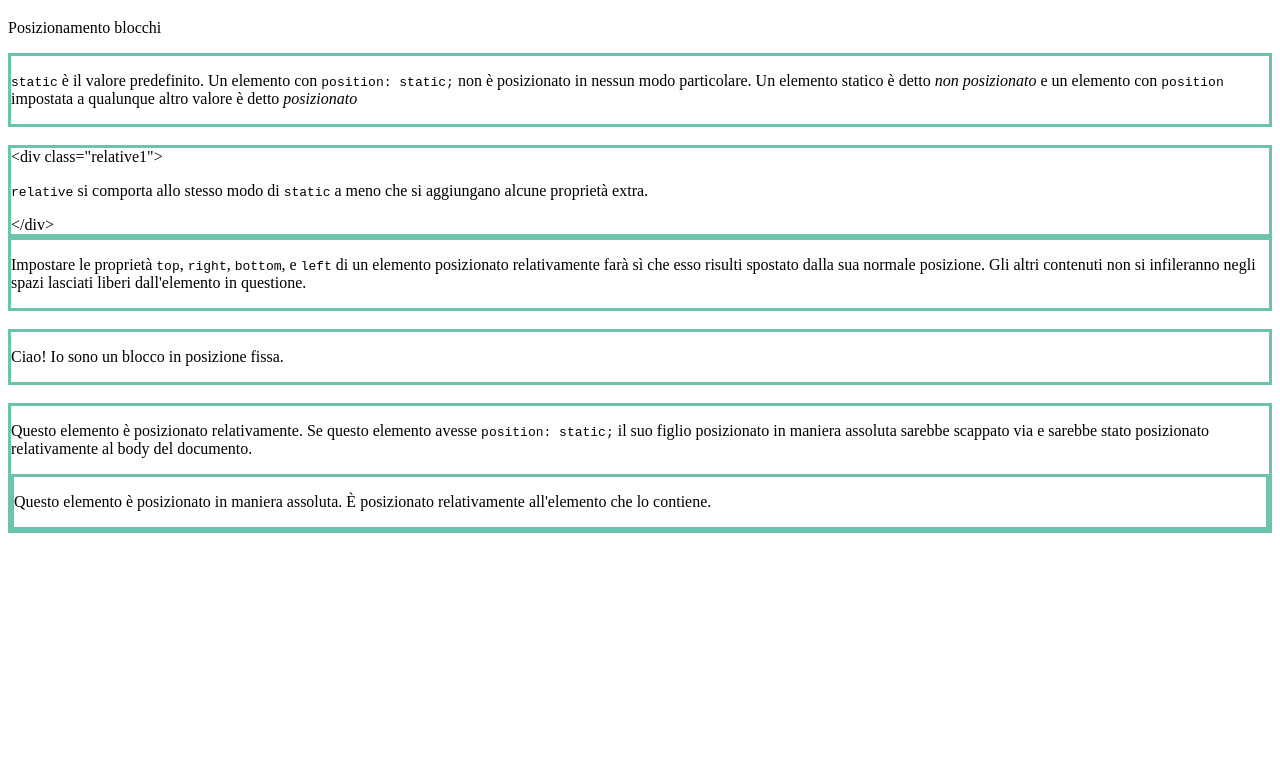
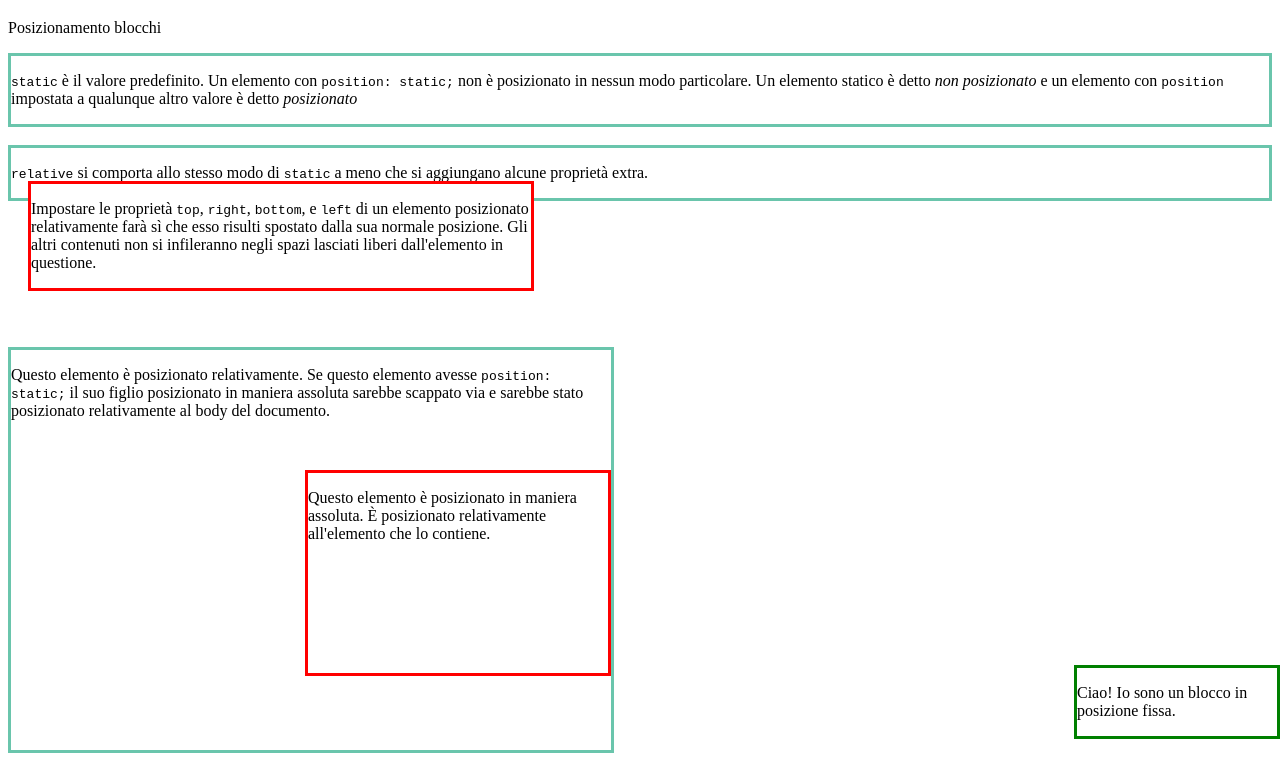
Before and after one commit to aeisolution/insolera-web-grafica, a plain HTML site: page Lezione1/01 - HTML/05-position.html in a window 1280 px wide. Shown: the part 61-822 px from the top of the page. Before the commit the page ends 800 px from the top, so only its background shows below. Drawn offline with Linux system fonts and the light colour scheme.

Commit message:
posizionamento box su pagina web

```diff
--- a/Lezione1/01 - HTML/05-position.html
+++ b/Lezione1/01 - HTML/05-position.html
@@ -10,10 +10,52 @@
         border: solid #6AC5AC 3px;
       }
 
+      .elem-red {
+        border-color: red;
+      }
+
+      .elem-green {
+        border-color: green;
+      }
+
       /*
         1. Impostare i vari tipi di posizione
       */
+      .static {
+        position: static;
+      }
 
+      .relative1 {
+        position: relative;
+      }
+      .relative2 {
+        position: relative;
+        top: -20px;
+        left: 20px;
+        background-color: white;
+        width: 500px;
+      }
+
+      .fixed {
+        position: fixed;
+        bottom: 0;
+        right: 0;
+        width: 200px;
+        background-color: white;
+      }
+
+      .relative {
+        position: relative;
+        width: 600px;
+        height: 400px;
+      }
+      .absolute {
+        position: absolute;
+        top: 120px;
+        right: 0;
+        width: 300px;
+        height: 200px;
+      }
     </style>
   </head>
   <body>
@@ -29,11 +71,9 @@
     <br>
 
     <div class="relative1 elem">
-      <span class="label">&lt;div class="relative1"></span>
       <p>
         <code>relative</code> si comporta allo stesso modo di <code>static</code> a meno che si aggiungano alcune proprietà extra.
       </p>
-      <span class="endlabel">&lt;/div></span>
     </div>
 
     <div class="relative2 elem elem-red">
```
